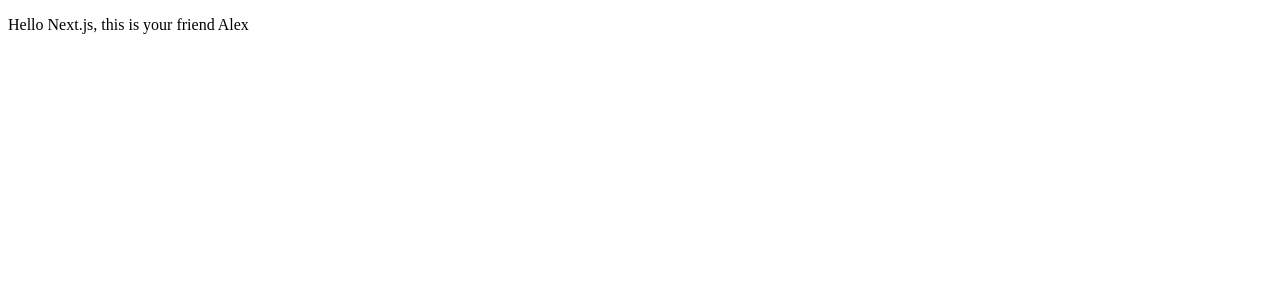
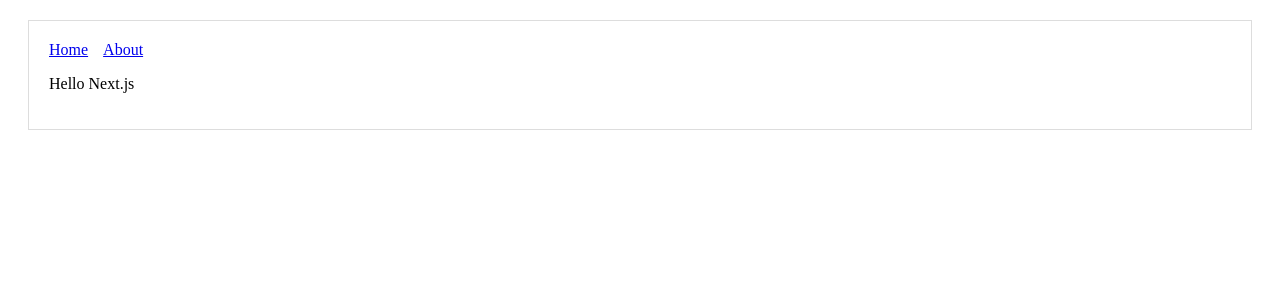
Before and after one commit to Pyxyll/Form-pc, a Next.js app: page / in a window 1280 px wide. Shown: the top 300 px of the page. Built offline with nearby package versions, Linux system fonts and the light colour scheme.

Commit message:
Basic structure with nested components added

```diff
--- /dev/null
+++ b/components/header.js
@@ -0,0 +1,18 @@
+import Link from 'next/link';
+
+const linkStyle = {
+  marginRight: 15
+};
+
+const Header = () => (
+  <div>
+    <Link href="/">
+      <a style={linkStyle}>Home</a>
+    </Link>
+    <Link href="/about">
+      <a style={linkStyle}>About</a>
+    </Link>
+  </div>
+);
+
+export default Header;
--- /dev/null
+++ b/components/layout.js
@@ -0,0 +1,16 @@
+import Header from './Header';
+
+const layoutStyle = {
+  margin: 20,
+  padding: 20,
+  border: '1px solid #DDD'
+};
+
+const Layout = props => (
+  <div style={layoutStyle}>
+    <Header />
+    {props.children}
+  </div>
+);
+
+export default Layout;
--- a/pages/index.js
+++ b/pages/index.js
@@ -1,6 +1,21 @@
+import Link from 'next/link';
+
+/**
+ * Components
+ */
+import Layout from '../components/layout.js';
+
 const Index = () => (
-    <div>
-      <p>Hello Next.js, this is your friend Alex</p>
-    </div>
-  )
-  export default Index
+  <div>
+    {/* <Header /> */}
+
+    {/* <Link href="/about">
+      <a title="About Page">About Page</a>
+    </Link> */}
+
+    <Layout>
+      <p>Hello Next.js</p>
+    </Layout>
+  </div>
+)
+export default Index
```
Also changed, not shown: pages/about.js (added, +12 -0 lines).
